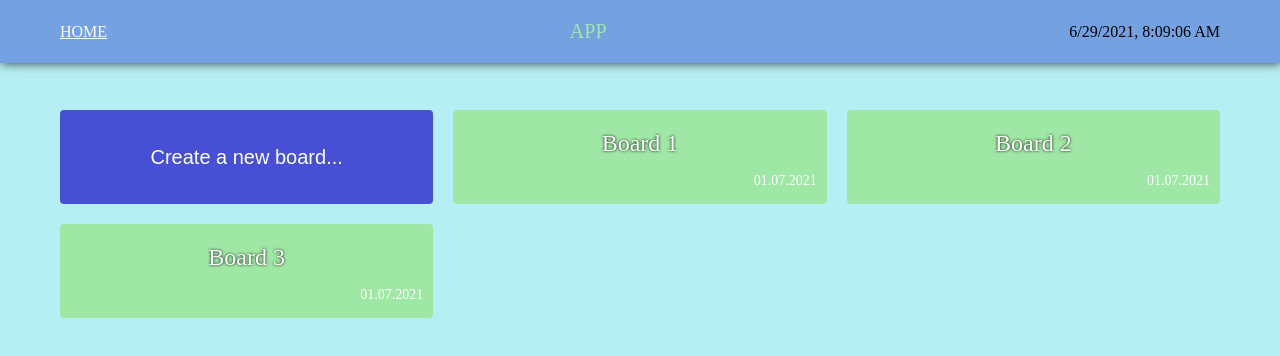
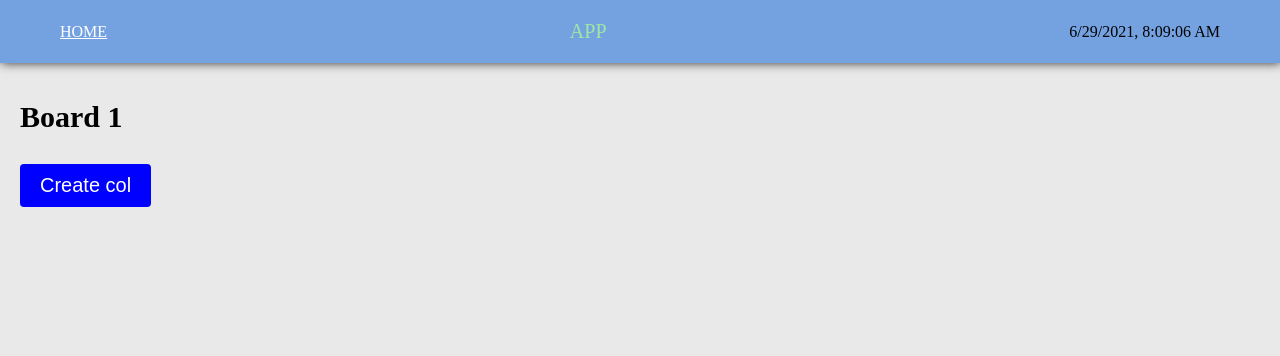
Before and after one commit to ilya07092000/trello-react-ts, a React (Create React App) app: page /board/1 in a window 1280 px wide. Shown: the top 356 px of the page. Built offline with nearby package versions, Linux system fonts and the light colour scheme.

Commit message:
feat: board route, styles, page

```diff
--- a/src/App.tsx
+++ b/src/App.tsx
@@ -1,12 +1,18 @@
 import { Switch, Route } from 'react-router-dom';
 import Boards from './containers/Boards/Boards';
+import Board from './containers/Board/Board';
+import Header from './components/Header/Header';
 
 import './index.scss';
 
 function App() {
   return (
     <div className="App">
+      <Header />
       <Switch>
+        <Route path="/board/:id">
+          <Board />
+        </Route>
         <Route path="/">
           <Boards />
         </Route>
--- /dev/null
+++ b/src/containers/Board/Board.module.scss
@@ -0,0 +1,20 @@
+.wrapper {
+  padding: 100px 20px 0 20px;
+  min-height: 100vh;
+  background: #e9e9e9;
+}
+
+.pageTitle {
+  font-size: 30px;
+  font-weight: 600;
+  margin-bottom: 30px;
+}
+
+.content {
+  display: flex;
+}
+
+.contentItem {
+  width: 100%;
+  max-width: 300px;
+}
--- /dev/null
+++ b/src/containers/Board/Board.tsx
@@ -0,0 +1,31 @@
+import React, { useEffect, useState } from 'react';
+import { useLocation } from 'react-router';
+import boardStore from '../../store/boards';
+import CreateCol from '../../components/CreateCol/CreateCol';
+
+import styles from './Board.module.scss';
+
+const Board = () => {
+  let location = useLocation();
+  const [board, setBoard] = useState<any>({});
+
+  useEffect(() => {
+    const path: string[] = location.pathname.split('/');
+    const boardId: number = +path[path.length - 1];
+    const board = boardStore.getById(boardId);
+    setBoard(board);
+  }, []);
+
+  return (
+    <div className={styles.wrapper}>
+      <p className={styles.pageTitle}>{board.title}</p>
+      <div className={styles.content}>
+        <div className="contentItem">
+          <CreateCol />
+        </div>
+      </div>
+    </div>
+  );
+};
+
+export default Board;
--- a/src/containers/Boards/Boards.tsx
+++ b/src/containers/Boards/Boards.tsx
@@ -58,7 +58,6 @@ const Boards = () => {
 
   return (
     <>
-      <Header />
       <div className={styles.content}>
         <div className="container">
           <div className={styles.contentInner}>
```
